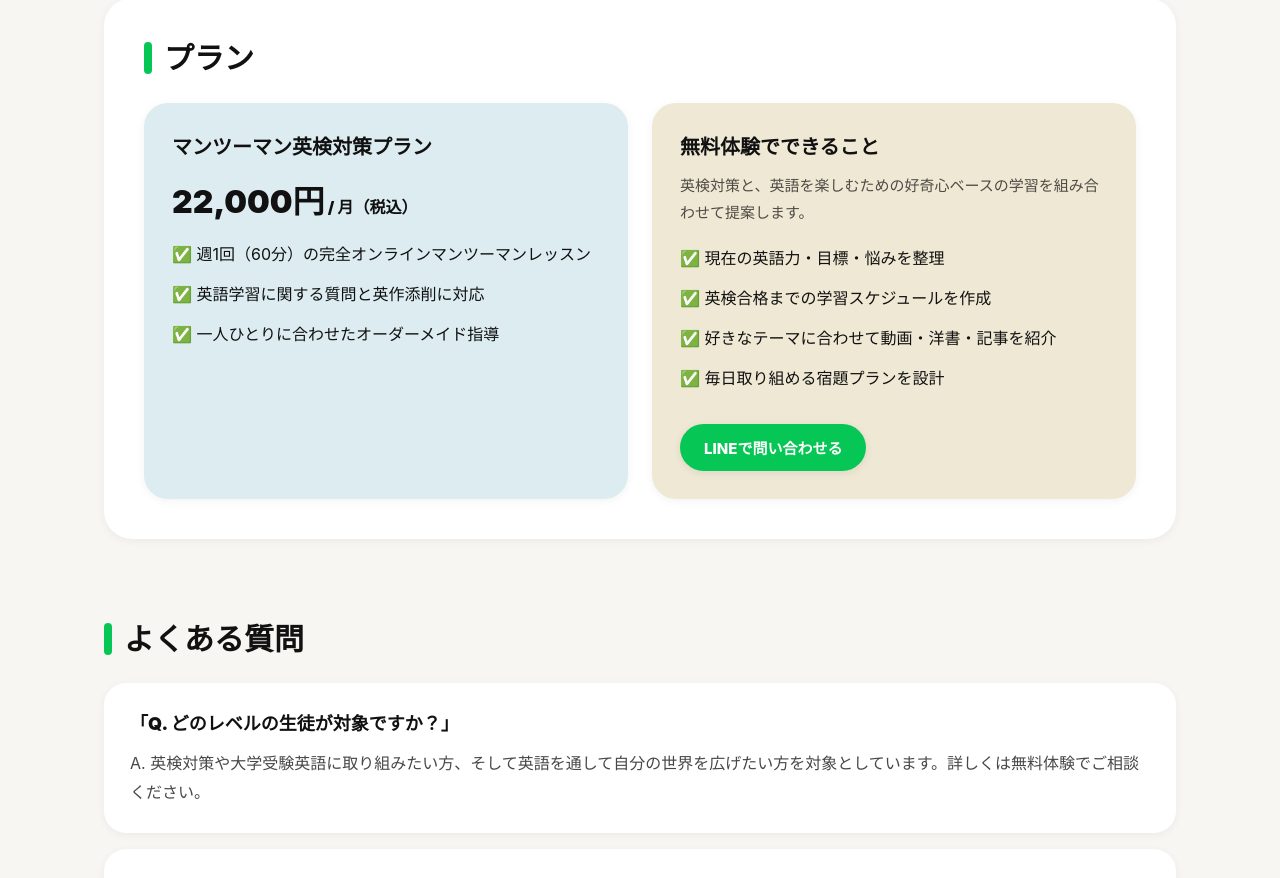
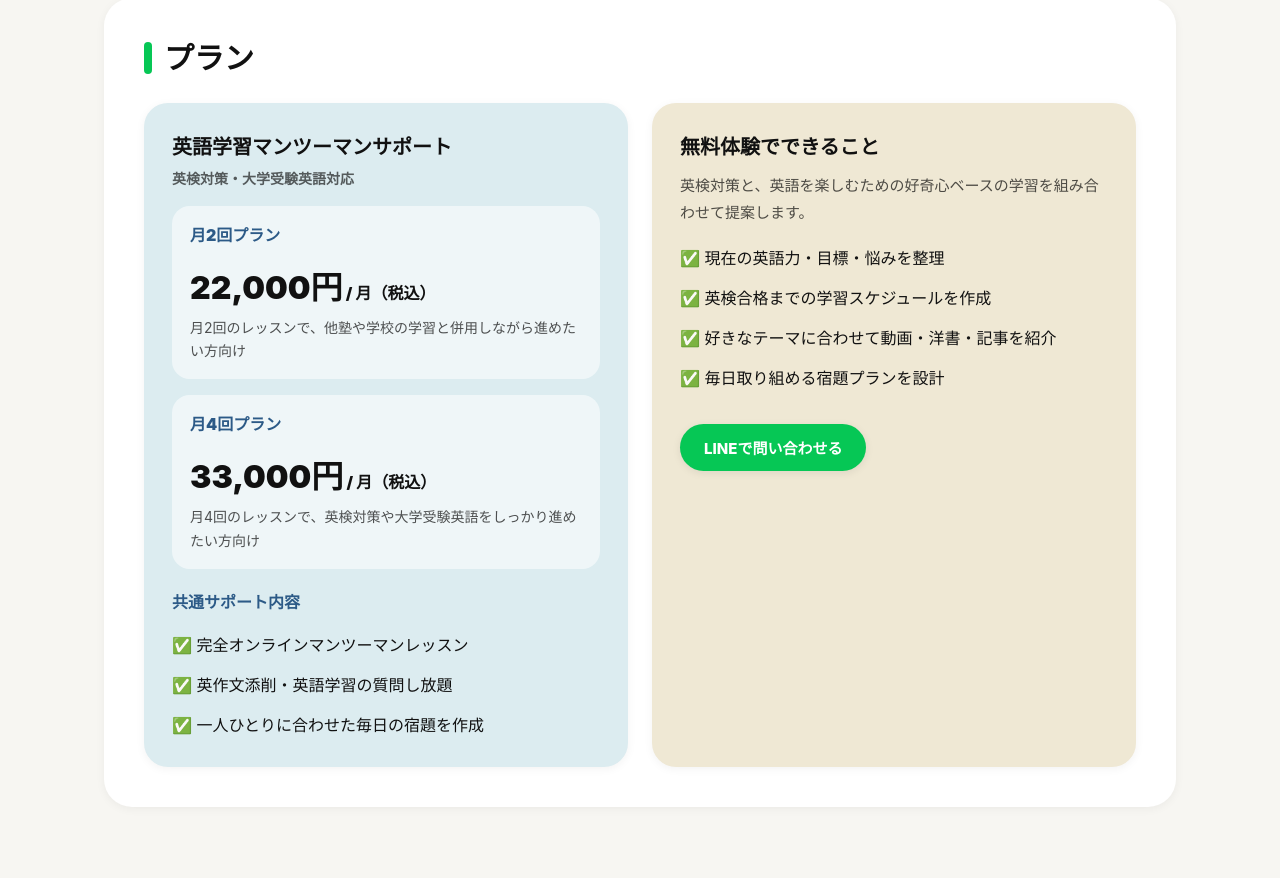
Before and after one commit to jiroishigami/jiro-juku-site, a Next.js app: page / in a window 1280 px wide. Shown: the part 3520-4398 px from the top of the page. Built offline with nearby package versions, Linux system fonts and the light colour scheme.

Commit message:
update pricing plans

```diff
--- a/app/page.tsx
+++ b/app/page.tsx
@@ -149,6 +149,43 @@ export default function JiroJukuLP() {
         .mini-card { border-radius: 24px; padding: 28px; }
         .price { margin: 16px 0 0; font-size: 32px; font-weight: 950; }
         .price span { font-size: 16px; }
+        .price-options {
+  display: grid;
+  gap: 16px;
+  margin-top: 18px;
+}
+
+.price-option {
+  background: rgba(255,255,255,.55);
+  border-radius: 18px;
+  padding: 16px 18px;
+}
+
+.plan-name {
+  margin: 0;
+  font-weight: 950;
+  color: #2c5a87;
+}
+
+.plan-desc {
+  margin: 8px 0 0;
+  font-size: 14px;
+  line-height: 1.7;
+  color: rgba(0,0,0,.68);
+}
+
+.plan-label {
+  margin: 20px 0 0;
+  font-weight: 950;
+  color: #2c5a87;
+}
+
+.plan-subtitle {
+  margin: 8px 0 0;
+  font-size: 14px;
+  font-weight: 800;
+  color: rgba(0,0,0,.62);
+}
         ul { margin: 18px 0 0; padding-left: 0; list-style: none; display: grid; gap: 12px; line-height: 1.75; }
         .faq-list { display: grid; gap: 16px; }
         .faq { background: #fff; border-radius: 22px; padding: 26px; box-shadow: 0 2px 10px rgba(0,0,0,.05); }
@@ -301,14 +338,34 @@ export default function JiroJukuLP() {
               <div className="section-title"><div className="bar" /><h2>プラン</h2></div>
               <div className="plan-grid">
                 <div className="mini-card blue-box">
-                  <h3>マンツーマン英検対策プラン</h3>
-                  <p className="price">22,000円<span> / 月（税込）</span></p>
-                  <ul>
-                    <li>✅ 週1回（60分）の完全オンラインマンツーマンレッスン</li>
-                    <li>✅ 英語学習に関する質問と英作添削に対応</li>
-                    <li>✅ 一人ひとりに合わせたオーダーメイド指導</li>
-                  </ul>
-                </div>
+  <h3>英語学習マンツーマンサポート</h3>
+  <p className="plan-subtitle">英検対策・大学受験英語対応</p>
+
+  <div className="price-options">
+    <div className="price-option">
+      <p className="plan-name">月2回プラン</p>
+      <p className="price">22,000円<span> / 月（税込）</span></p>
+      <p className="plan-desc">
+        月2回のレッスンで、他塾や学校の学習と併用しながら進めたい方向け
+      </p>
+    </div>
+
+    <div className="price-option">
+      <p className="plan-name">月4回プラン</p>
+      <p className="price">33,000円<span> / 月（税込）</span></p>
+      <p className="plan-desc">
+        月4回のレッスンで、英検対策や大学受験英語をしっかり進めたい方向け
+      </p>
+    </div>
+  </div>
+
+  <p className="plan-label">共通サポート内容</p>
+  <ul>
+    <li>✅ 完全オンラインマンツーマンレッスン</li>
+    <li>✅ 英作文添削・英語学習の質問し放題</li>
+    <li>✅ 一人ひとりに合わせた毎日の宿題を作成</li>
+  </ul>
+</div>
                 <div className="mini-card beige-box">
                   <h3>無料体験でできること</h3>
                   <p className="mini-lead">
```
